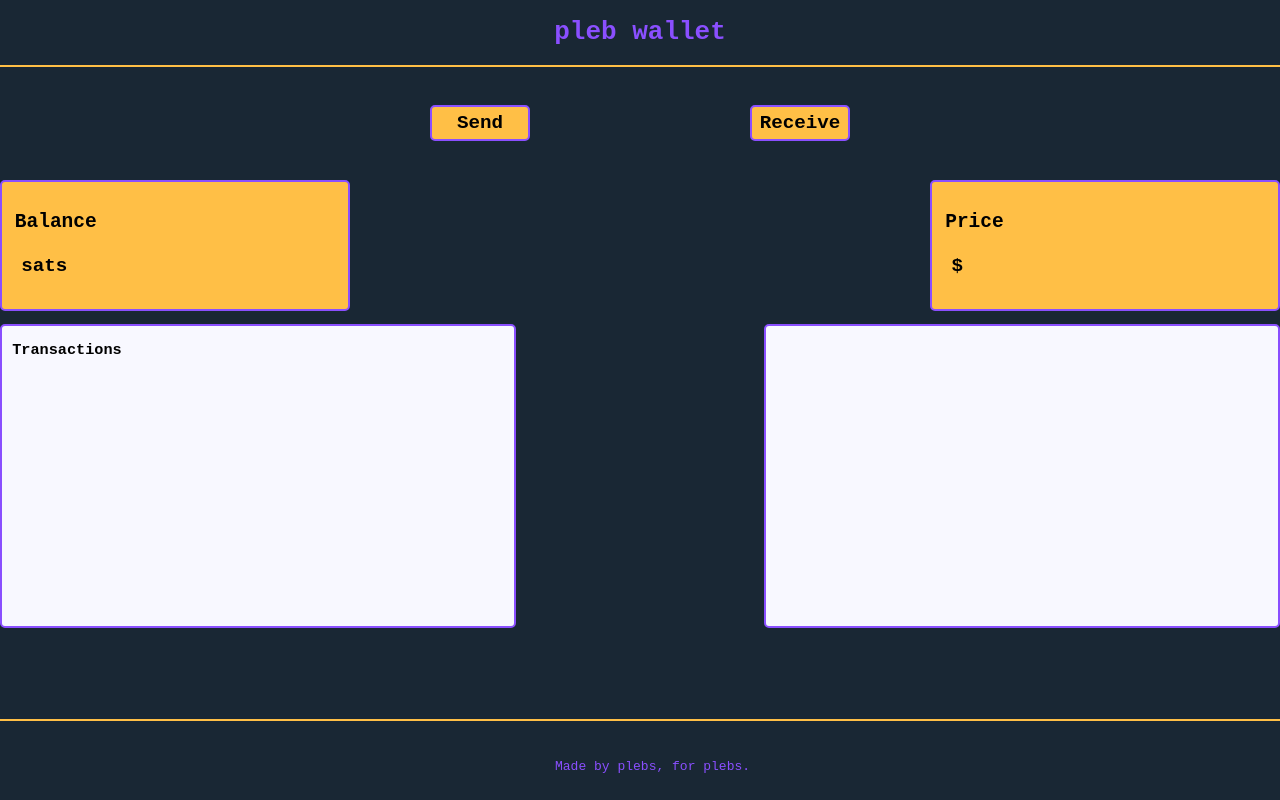
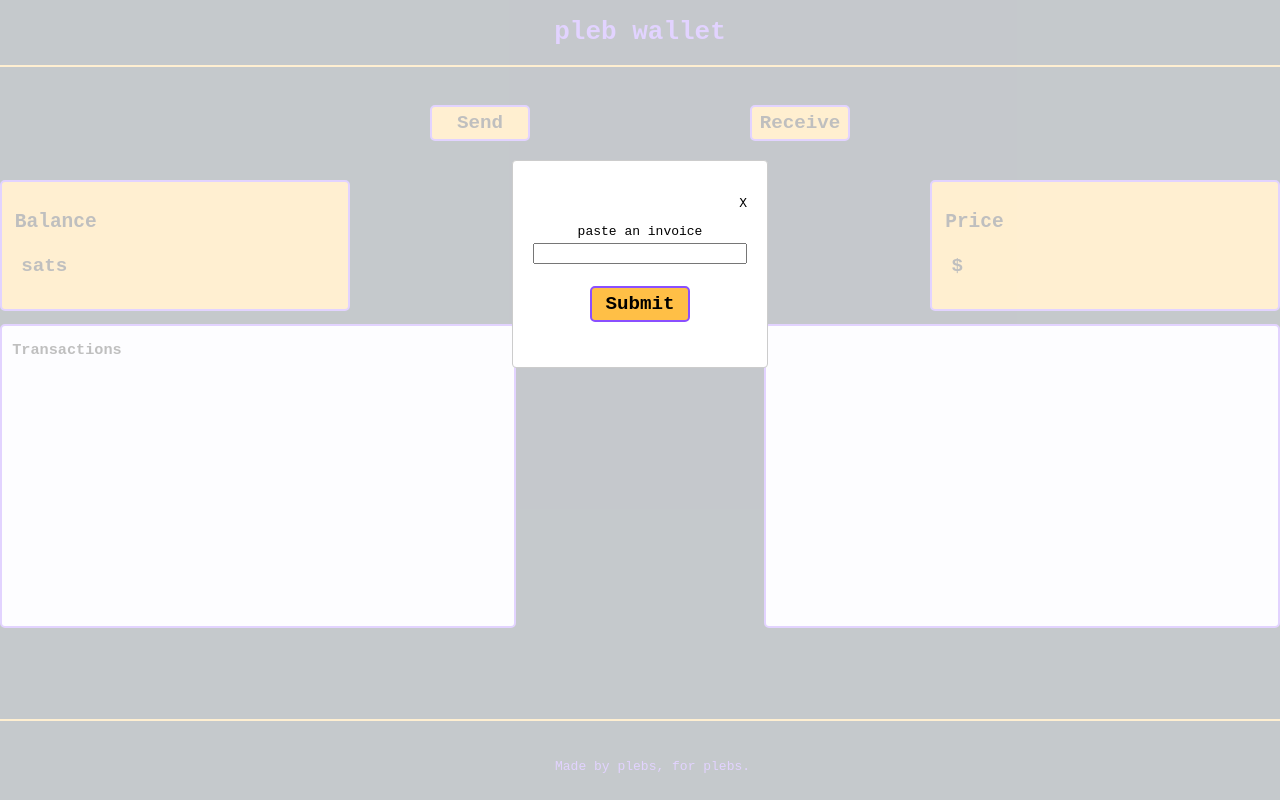
Before and after one commit to ealvar13/pleb-wallet-react, a React (Create React App) app: page / in a window 1280 px wide. Both pictures are taken after a click on the button "Send". Built offline with nearby package versions, Linux system fonts and the light colour scheme; no server answers.

Commit message:
Updated send and receive buttons

```diff
--- a/src/components/Buttons.js
+++ b/src/components/Buttons.js
@@ -1,28 +1,30 @@
 import React, { useState } from "react";
+import PaymentsModal from "./PaymentsModal";
 import "./Buttons.css";
 
 export const Buttons = () => {
+  const [modalState, setModalState] = useState({
+    type: "",
+    open: false,
+  });
+
   return (
     <div>
       <div className="buttons">
         <button
           className="button"
-          onClick={() =>
-            console.log("This button will open a modal to send a payment")
-          }
+          onClick={() => setModalState({ type: "send", open: true })}
         >
           Send
         </button>
         <button
           className="button"
-          onClick={() =>
-            console.log("This button will open a modal to receive a payment")
-          }
+          onClick={() => setModalState({ type: "receive", open: true })}
         >
           Receive
         </button>
       </div>
-      {/* <PaymentsModal modalState={modalState} setModalState={setModalState} /> */}
+      <PaymentsModal modalState={modalState} setModalState={setModalState} />
     </div>
   );
 };
--- a/src/components/PaymentsModal.css
+++ b/src/components/PaymentsModal.css
@@ -0,0 +1,27 @@
+form {
+    margin: 2% auto;
+    display: flex;
+    flex-direction: column;
+    text-align: center;
+   }
+
+   form {
+    width: 100%;
+   }
+
+   form .button {
+    margin: 10% auto;
+   }
+
+   section h3 {
+    text-align: center;
+   }
+
+   section p {
+    word-wrap: break-word;
+   }
+
+   .close-button {
+    cursor: pointer;
+    text-align: end;
+   }
--- a/src/components/PaymentsModal.js
+++ b/src/components/PaymentsModal.js
@@ -13,6 +13,23 @@ const customStyles = {
 };
 
 const PaymentsModal = ({ modalState, setModalState }) => {
+  // Our state for the info we will send to either generate a new invoice or pay an invoice
+  const [formData, setFormData] = useState({
+    amount: 0,
+    invoiceToPay: "",
+  });
+  // Our state for storing the invoice we created to be paid
+  const [invoice, setInvoice] = useState("");
+  // Our state for the invoice we paid
+  const [paymentInfo, setPaymentInfo] = useState({
+    paymentHash: "",
+    checkingId: "",
+  });
+
+  const handleSend = () => {};
+
+  const handleReceive = () => {};
+
   return (
     <Modal
       isOpen={modalState.open}
@@ -28,7 +45,55 @@ const PaymentsModal = ({ modalState, setModalState }) => {
       >
         X
       </p>
-      <p>Here's our modal!</p>
+      {/* If it is a send */}
+      {modalState.type === "send" && (
+        <form>
+          <label>paste an invoice</label>
+          <input
+            type="text"
+            value={formData.invoiceToPay}
+            onChange={(e) =>
+              setFormData({ ...formData, invoiceToPay: e.target.value })
+            }
+          />
+          <button className="button" onClick={(e) => handleSend(e)}>
+            Submit
+          </button>
+        </form>
+      )}
+      {/* If it is a receive */}
+      {modalState.type === "receive" && (
+        <form>
+          <label>enter amount</label>
+          <input
+            type="number"
+            min="0"
+            value={formData.amount}
+            onChange={(e) =>
+              setFormData({ ...formData, amount: e.target.value })
+            }
+          />
+          <button className="button" onClick={(e) => handleReceive(e)}>
+            Submit
+          </button>
+        </form>
+      )}
+      {/* If we are displaying our newly created invoice */}
+      {invoice && (
+        <section>
+          <h3>Invoice created</h3>
+          <p>{invoice}</p>
+          {/* ToDo: Create a QR code out of this invoice as well */}
+        </section>
+      )}
+      {/* If we are displaying the status of our successful payment */}
+      {paymentInfo.paymentHash && (
+        <section>
+          <h3>Payment sent</h3>
+          <p>Payment hash: {paymentInfo.paymentHash}</p>
+          <p>Checking id: {paymentInfo.checkingId}</p>
+        </section>
+      )}
     </Modal>
   );
 };
```
